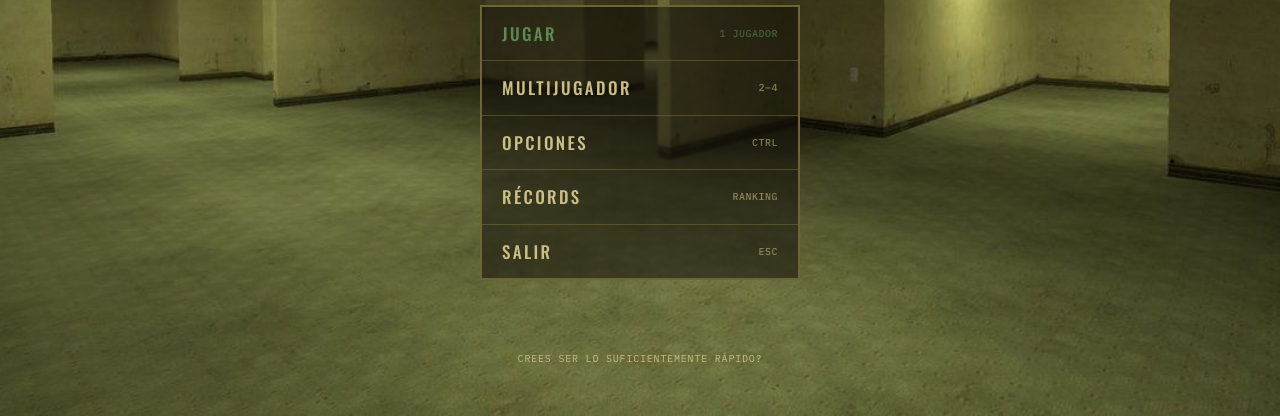
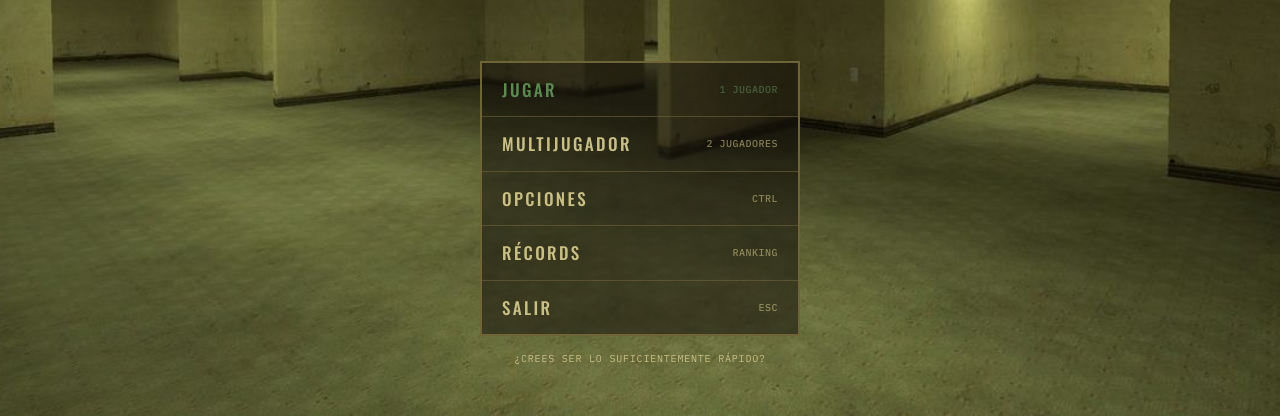
Before and after one commit to olivergaytanl-commits/2ndo-Avance, a website: page index.html in a window 1280 px wide. Shown: the part 384-800 px from the top of the page. Drawn offline with nearby package versions, Linux system fonts and the light colour scheme.

Commit message:
cambioschiquitos

```diff
--- a/index.html
+++ b/index.html
@@ -35,7 +35,7 @@
       JUGAR <span class="tag">1 JUGADOR</span>
     </button>
     <button class="btn-menu d-flex justify-content-between align-items-center" onclick="window.location.href='lobby.html'">
-      MULTIJUGADOR <span class="tag">2–4</span>
+      MULTIJUGADOR <span class="tag">2 JUGADORES</span>
     </button>
     <button class="btn-menu d-flex justify-content-between align-items-center" onclick="window.location.href='settings.html'">
       OPCIONES <span class="tag">CTRL</span>
@@ -48,7 +48,7 @@
     </button>
   </div>
 
-  <div class="footer-note">CREES SER LO SUFICIENTEMENTE RÁPIDO?</div>
+  <div class="footer-note">¿CREES SER LO SUFICIENTEMENTE RÁPIDO?</div>
 </div>
 
 <!-- Bootstrap JS -->
--- a/styles.css
+++ b/styles.css
@@ -65,7 +65,7 @@ html,body{
 
 /* --- Acá tan las cosas del menú --- */
 .panel{
-  position:absolute; bottom:17%; left:50%; transform:translateX(-50%);
+  position:absolute; bottom:10%; left:50%; transform:translateX(-50%);
   z-index:12;
   gap:0;
   width: min(320px, 70vw);
```
